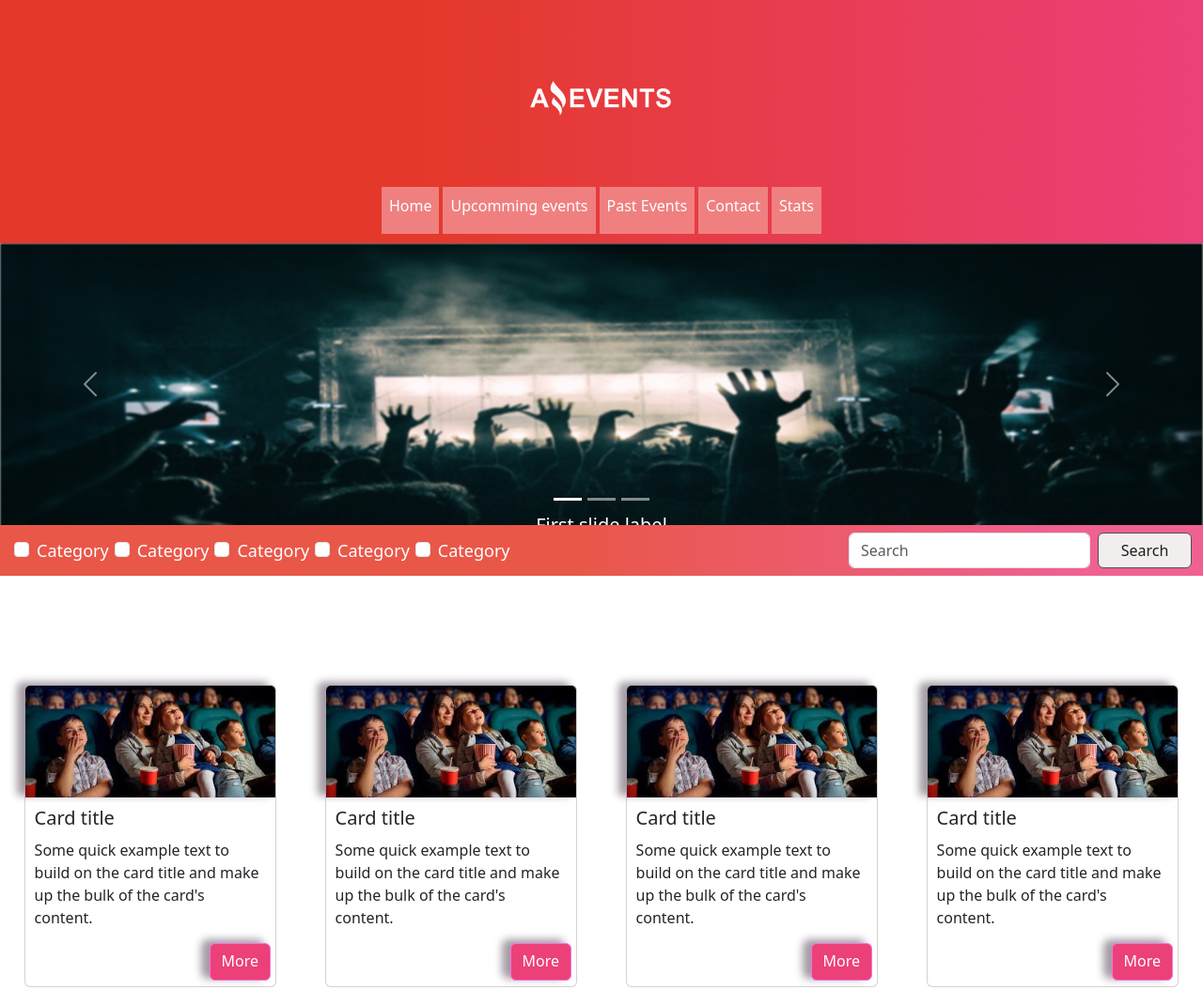
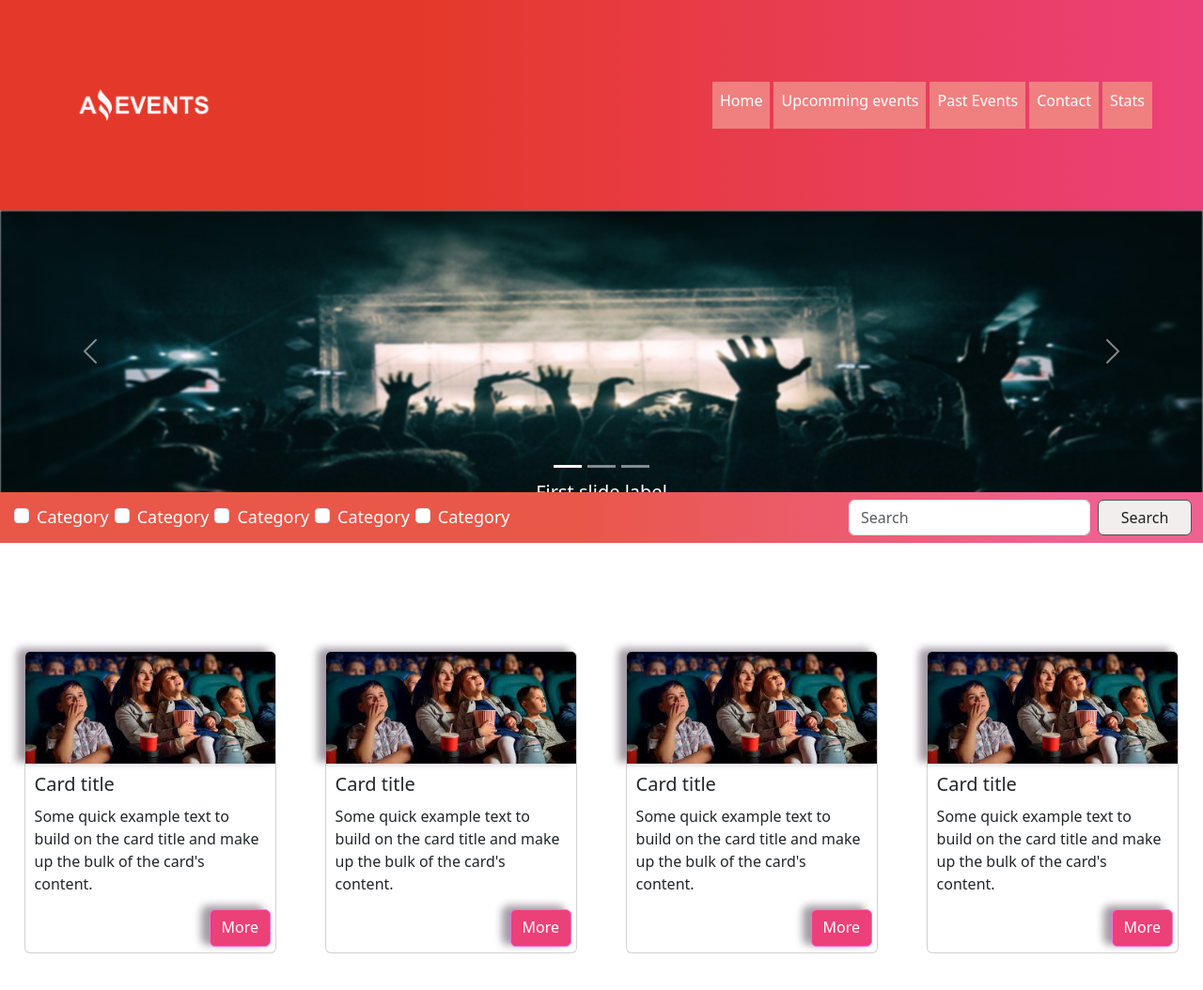
Before and after one commit to palabrasafiladas/amazingevents, a plain HTML site: page index.html in a window 1280 px wide. Shown: the top 1054 px of the page at 94% size. Drawn offline with nearby package versions, Linux system fonts and the light colour scheme.

Commit message:
edit-nav

```diff
--- a/index.html
+++ b/index.html
@@ -15,7 +15,7 @@
 <body>
 
   <nav id="nav-one" class="navbar navbar-expand-lg ">
-    <div >
+    <div class="container-fluid" >
       <img class="logo" src="./assets/eventos-ps.png"  alt="...">
       <div  id="navbarNav">
         <ul class="navbar-nav">
```
